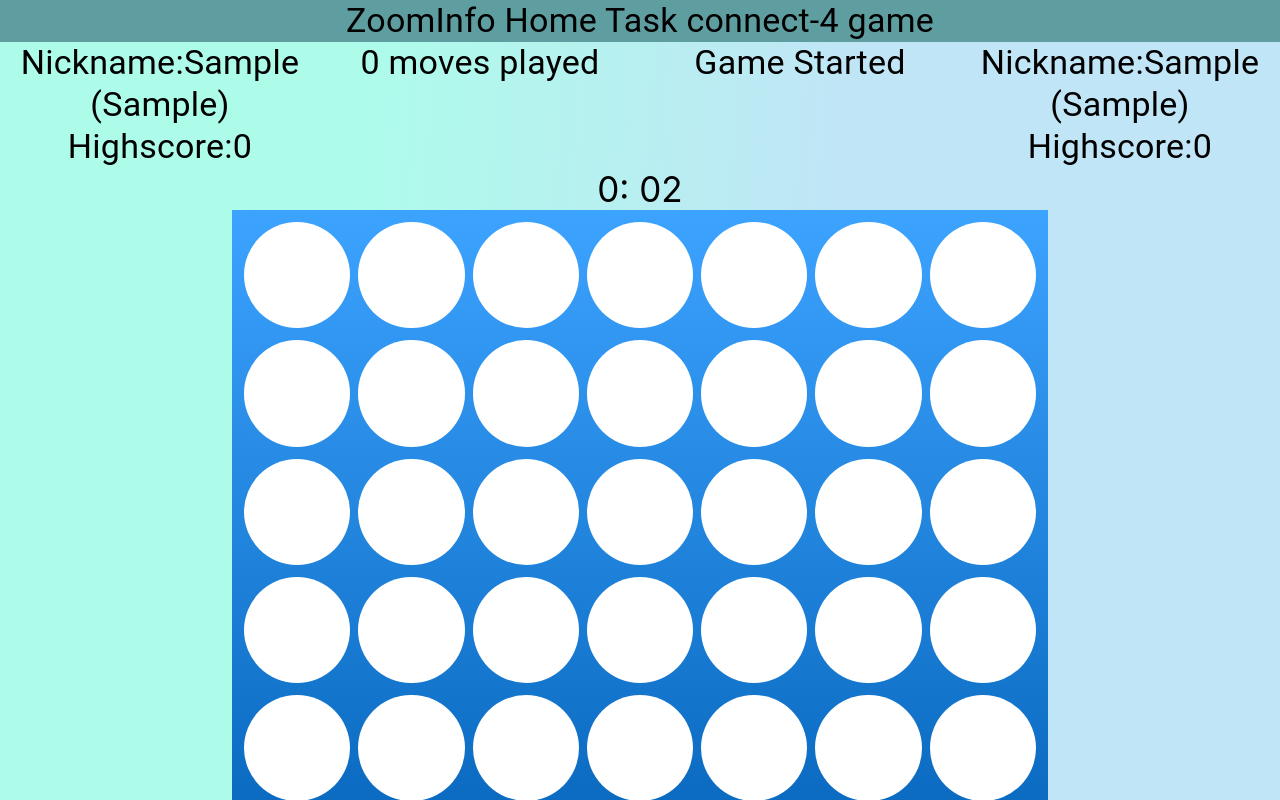
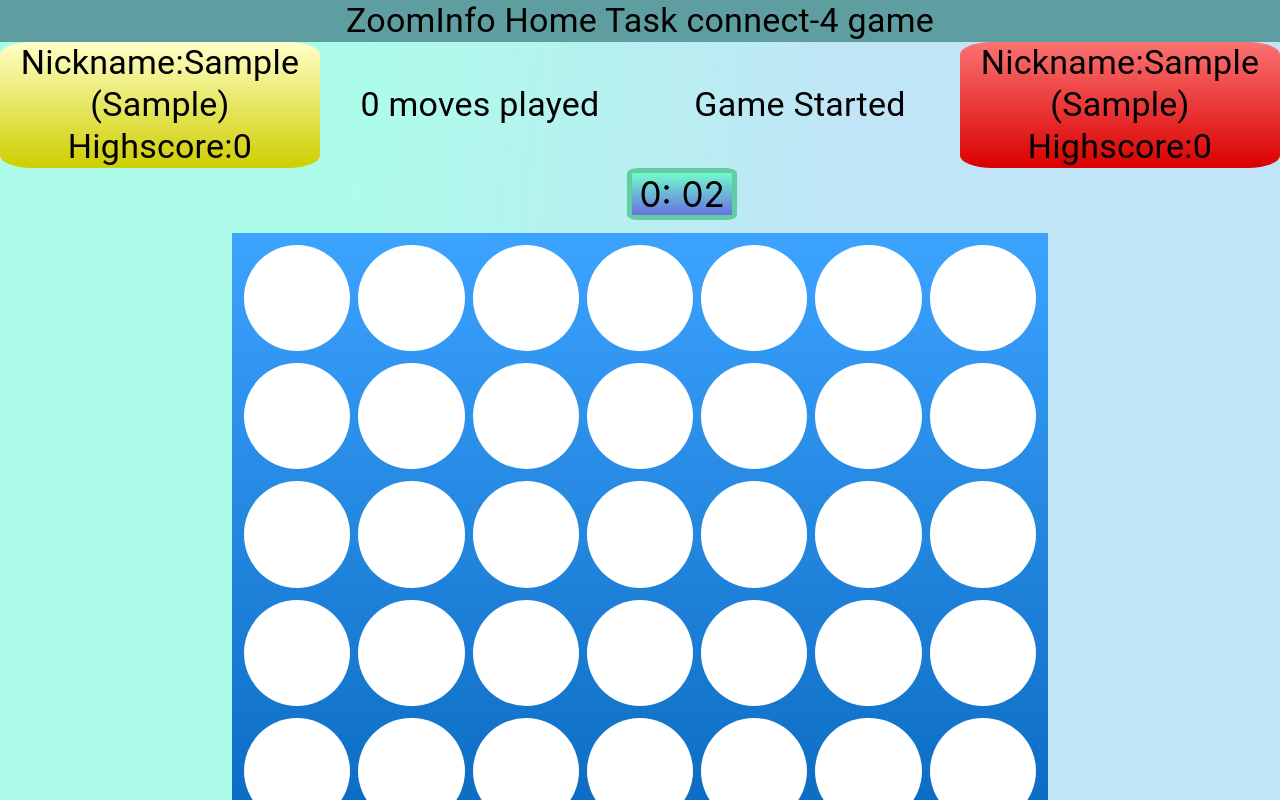
Before and after one commit to MichaelBabushkin/home_task_4_in, a React (Create React App) app: page / in a window 1280 px wide. Both pictures are taken after typing "Sample", "Sample", "Sample", "Sample" into the empty fields and a click on the button "LETS START". Shown: the top 800 px of the page. Built offline with nearby package versions, Linux system fonts and the light colour scheme.

Commit message:
some css fixes

```diff
--- a/package.json
+++ b/package.json
@@ -6,6 +6,7 @@
     "@emotion/react": "^11.8.2",
     "@emotion/styled": "^11.8.1",
     "@material-ui/core": "^4.12.3",
+    "@material-ui/icons": "^4.11.2",
     "@mui/material": "^5.5.2",
     "@mui/styled-engine": "^5.5.2",
     "@mui/system": "^5.5.2",
--- a/src/components/GameBoard.tsx
+++ b/src/components/GameBoard.tsx
@@ -4,6 +4,7 @@ import AlertDialog from './AlertDialog';
 import Leaderboard from './Leaderboard';
 import { Values } from './Types';
 import Timer from './Timer';
+import { ITimerState } from './Interfaces';
 
 
 type Board = BoardCell[];
@@ -26,7 +27,7 @@ enum BoardSize {
   Rows = 6
 }
 
-const WINNING_STRAKE: number = 4;
+const WINNING_SEQUENCE: number = 4;
 
 type GameData = {
   gameState: string,
@@ -45,6 +46,7 @@ interface gameStatusProps {
   newPlayersData: Values,
   updateGameStatus: (arg: GameData) => void,
 }
+
 
 
 
@@ -75,9 +77,9 @@ function togglePlayerTurn(player: BoardCell) {
 function getGameState(board: Board) {
   // Checks wins horizontally
   for (let r = 0; r < BoardSize.Rows; r++) {
-    for (let c = 0; c <= WINNING_STRAKE; c++) {
+    for (let c = 0; c <= WINNING_SEQUENCE; c++) {
       const index = r * BoardSize.Columns + c;
-      const boardSlice = board.slice(index, index + WINNING_STRAKE);
+      const boardSlice = board.slice(index, index + WINNING_SEQUENCE);
 
       const winningResult = checkWinningSlice(boardSlice);
       if (winningResult !== false) return winningResult;
@@ -159,12 +161,19 @@ const GameBoard: React.FC<gameStatusProps> = ({ updateGameStatus, newPlayersData
 
   const [gameState, setGameState] = useState<State>({
     board: intitializeBoard(),
-    playerTurn: BoardCell.PlayerOne,
+    playerTurn: (Math.floor(Math.random() * 2) + 1==2) ? BoardCell.PlayerTwo : BoardCell.PlayerOne,
     gameStatus: GameStatus.Ongoing,
     moves: 0,
   });
 
   const [showLeaderboard, setShowLeaderboard] = useState<Boolean>(false);
+  const [gameTime, setgameTime] = useState<ITimerState>({
+    time: 0,
+    seconds: 0,
+    minutes: 0,
+  });
+
+
 
   useEffect(() => {
     // if the game is over and the result is not a draw
@@ -175,15 +184,15 @@ const GameBoard: React.FC<gameStatusProps> = ({ updateGameStatus, newPlayersData
       var arrSize = Object.keys(prevLeaderboardArr).length + 1;
 
       let winnerMoves = gameState.moves % 2 == 0 ? Math.floor(gameState.moves / 2) : Math.floor(gameState.moves / 2) + 1
-      let winnerNickname = renderGameStatus(gameState.gameStatus, gameState.moves);
-      let time = new Date().toUTCString();
+      let winnerNickname = renderGameStatus(gameState.gameStatus, gameState.moves).replace("won", "");;
+      let time =  gameTime.minutes + ":" + (gameTime.seconds > 10 ? gameTime.seconds: "0"+ gameTime.seconds);
       let date = new Date().toUTCString();
 
-
+    // save the highscore in localstorage
       localStorage.setItem('leaderboard', JSON.stringify([...prevLeaderboardArr, { id: arrSize, moves: winnerMoves, nickname: winnerNickname, time, date }]))
     }
 
-  }, [gameState])
+  }, [gameTime])
 
 
   function updateAlertChoice(alertChoice: string): void {
@@ -279,7 +288,7 @@ const GameBoard: React.FC<gameStatusProps> = ({ updateGameStatus, newPlayersData
 
   return (
     <>
-      <Timer time={0}/>
+      <Timer time={0} stopTimer={gameState.gameStatus !== GameStatus.Ongoing} setgameTime={setgameTime}/>
       {showLeaderboard ? <Leaderboard /> : <div className="board">{renderCells()}</div>}
       {gameState.gameStatus !== GameStatus.Ongoing &&
         <AlertDialog data={resolveGameStatusLabel()} updateAlertChoice={updateAlertChoice} isShown={true} />
--- /dev/null
+++ b/src/components/Interfaces.tsx
@@ -0,0 +1,5 @@
+export interface ITimerState {
+    time: number,
+    seconds: number,
+    minutes: number,
+}
--- a/src/components/Leaderboard.tsx
+++ b/src/components/Leaderboard.tsx
@@ -1,16 +1,7 @@
 import React, {useState,useEffect} from "react";
-import Table from '@material-ui/core/Table';
-import TableBody from '@material-ui/core/TableBody';
-import TableCell from '@material-ui/core/TableCell';
-import TableContainer from '@material-ui/core/TableContainer';
-import TableHead from '@material-ui/core/TableHead';
-import TableRow from '@material-ui/core/TableRow';
-import Paper from '@material-ui/core/Paper';
 import { DataGrid, GridColDef } from '@mui/x-data-grid';
-
-
+import Button from '@material-ui/core/Button';
 import useStyles from "./Style";
-
 
 type RankRow = {
   id:number,
@@ -23,29 +14,33 @@ type RankRow = {
 
 
 const columns: GridColDef[] = [
-  {field: 'id', headerName: 'Rank', width: 90 },
+  {field: 'id',
+    headerName: 'Rank',
+    width:10,
+    flex: 1
+  },
   {
     field: 'nickname',
     headerName: 'Nickname',
     sortable: false,
-    width: 150,
+    flex: 1
   },
   {
     field: 'moves',
     headerName: 'Highscore(moves)',
-    width: 150,
+    flex: 1
   },
   {
     field: 'time',
     headerName: 'Time',
     sortable: false,
-    width: 110,
+    flex: 1
   },
   {
     field: 'date',
     headerName: 'Date',
     sortable: false,
-    width: 160,
+    flex: 1
   },
 ];
 
@@ -63,53 +58,23 @@ function Leaderboard(){
   }])
 
   useEffect(() => {
-
     let prevLeaderboard = localStorage.getItem('leaderboard') || '';
-    console.log(prevLeaderboard);
-
     let prevLeaderboardArr = prevLeaderboard ? JSON.parse(prevLeaderboard) : [];
-
     setHighscoreData(prevLeaderboardArr)
   }, [])
 
 
     return (
-    //   <TableContainer component={Paper}>
-    //   <Table className={classes.leaderboardTable} aria-label="simple table">
-    //     <TableHead>
-    //       <TableRow>
-    //         <TableCell >Rank</TableCell>
-    //         <TableCell align="right">Nickname</TableCell>
-    //         <TableCell align="right">Highscore(moves)</TableCell>
-    //         <TableCell align="right">Time</TableCell>
-    //         <TableCell align="right">Date</TableCell>
-    //       </TableRow>
-    //     </TableHead>
-    //     <TableBody>
-    //       {highscoreData.map((row,index) => (
-    //         <TableRow key={index+1}>
-    //           <TableCell component="th" scope="row">
-    //             {index+1}
-    //           </TableCell>
-    //           <TableCell align="right">{row.nickname}</TableCell>
-    //           <TableCell align="right">{row.moves}</TableCell>
-    //           <TableCell align="right">{row.time}</TableCell>
-    //           <TableCell align="right">{row.date}</TableCell>
-    //         </TableRow>
-    //       ))}
-    //     </TableBody>
-    //   </Table>
-    // </TableContainer>
-    <div style={{ height: 400, width: '100%' }}>
+      <div style={{ height: 400, width: '80%' }}>
         <DataGrid
           getRowId={(row) => row.id}
           rows={highscoreData}
           columns={columns}
           pageSize={5}
           rowsPerPageOptions={[5]}
-        // checkboxSelection
           disableSelectionOnClick
         />
+        <Button variant="contained" color="primary" className = {classes.newGameBtn}> Start New Game</Button>
       </div>
 
       );
--- a/src/components/PlayerData.tsx
+++ b/src/components/PlayerData.tsx
@@ -1,10 +1,8 @@
 import React, {useState} from "react";
-import {Typography,Paper,Button} from "@material-ui/core";
-
-import FormTextField from "./FormTextField";
+import {Typography} from "@material-ui/core";
 import useStyles from "./Style";
 import { Values } from "./Types";
-
+import BrightnessAutoIcon from '@material-ui/icons/BrightnessAuto';
 
 interface playerDataProps {
     newPlayersData: Values
@@ -13,25 +11,21 @@ interface playerDataProps {
   }
 
 const PlayerData: React.FC<playerDataProps> = ({newPlayersData,gameStatus,gameMoves}) =>{
-
     const classes = useStyles();
-
-console.log(newPlayersData);
-
 
     return (
         <div className={classes.playerDataSection}>
-        <div className={classes.playerData}>
+            <div className={classes.playerData1}>
                 <Typography variant={"h4"} className={classes.playerName}>Nickname:{newPlayersData.nickname1} ({newPlayersData.age1}) </Typography>
                 <Typography variant={"h4"} className={classes.playerName}>Highscore:0</Typography>
             </div>
-        <div className={classes.playerData}>
-            <Typography variant={"h4"} className={classes.playerName}>{gameMoves} moves played </Typography>
+            <div className={classes.gameMoves}>
+                <Typography variant={"h4"} className={classes.playerName}>{gameMoves % 2 == 0 ? Math.floor(gameMoves / 2) : Math.floor(gameMoves / 2) + 1} moves played </Typography>
             </div>
-        <div className={classes.playerData}>
-            <Typography variant={"h4"} className={classes.playerName}>{gameStatus} </Typography>
+            <div className={classes.gameStatus}>
+                <Typography variant={"h4"} className={classes.playerName}>{gameStatus.includes("won")?<BrightnessAutoIcon/>: ''} {gameStatus} </Typography>
             </div>
-        <div className={classes.playerData}>
+            <div className={classes.playerData2}>
                 <Typography variant={"h4"} className={classes.playerName}>Nickname:{newPlayersData.nickname2} ({newPlayersData.age2}) </Typography>
                 <Typography variant={"h4"} className={classes.playerName}>Highscore:0</Typography>
             </div>
--- a/src/components/Style.tsx
+++ b/src/components/Style.tsx
@@ -47,9 +47,27 @@ const useStyles = makeStyles(() => createStyles({
     playerName:{
 
     },
-    playerData:{
+    playerData1:{
         width : "25%",
-        textAlign : "center"
+        textAlign : "center",
+        backgroundImage: "linear-gradient(#ffffc9, #cece00)",
+        borderRadius: "10%"
+    },
+    gameMoves:{
+        width : "25%",
+        textAlign : "center",
+        alignSelf:"center",
+    },
+    gameStatus:{
+        width : "25%",
+        textAlign : "center",
+        alignSelf:"center",
+    },
+    playerData2:{
+        width : "25%",
+        textAlign : "center",
+        backgroundImage: "linear-gradient(#fb7272, #da0000)",
+        borderRadius: "10%"
     },
     playerDataSection:{
         display: "flex",
@@ -62,10 +80,35 @@ const useStyles = makeStyles(() => createStyles({
         display: "flex",
         flexDirection: "row",
     },
+    timerWrapper:{
+        width: "100%",
+    },
     timer:{
         textAlign: "center",
         fontSize:"35px",
-    }
+        width: "100px",
+        marginLeft: "49%",
+        marginBottom: "1%",
+        border:"#62cda3  5px solid",
+        borderRadius: "10%",
+        backgroundImage: "linear-gradient(#72fbcc, #6871e2)",
+    },
+    newGameBtn:{
+        marginTop: "50px",
+        marginLeft: "50%",
+        color: "black",
+        backgroundColor: "#3170c7",
+    },
+    root: {
+        "& .MuiDataGrid-renderingZone": {
+          "& .MuiDataGrid-row": {
+            "&:nth-child(2n)": {
+              backgroundColor: "rgba(235, 235, 235, .7)"
+            }
+          }
+        }
+      }
+
 }))
 
 export default useStyles;
--- a/src/components/Timer.tsx
+++ b/src/components/Timer.tsx
@@ -1,31 +1,34 @@
 import React, { useState, useEffect } from 'react';
+import { ITimerState } from './Interfaces';
 import useStyles from "./Style";
 
-interface TimerState {
-    time: number,
-    seconds: number,
-    minutes: number,
-}
 
 
 interface TimerProps {
     time: number,
+    stopTimer: boolean,
+    setgameTime:(arg: ITimerState) => void,
+
 }
 
 
-const Timer: React.FC<TimerProps> = ({ time }) => {
+const Timer: React.FC<TimerProps> = ({ time ,stopTimer,setgameTime}) => {
     const classes = useStyles();
-    const [timer, setTimer] = useState<TimerState>({
+    const [timer, setTimer] = useState<ITimerState>({
         time,
         minutes: Math.floor((time + 1) / 60),
         seconds: time - Math.floor((time + 1) / 60) * 60 + 1,
     });
 
     useEffect(() => {
+        if (stopTimer) {
+            setgameTime(timer);
+
+            return;
+        }
         setTimeout(() => {
-            // if (timer.time === 0) {
-            //     return;
-            // }
+
+
             setTimer({
                 time: timer.time + 1,
                 minutes: Math.floor((timer.time + 1) / 60),
@@ -38,9 +41,11 @@ const Timer: React.FC<TimerProps> = ({ time }) => {
 
 
     return (
-        <div className={classes.timer}>
-            {`${timer.minutes}: ${timer.seconds < 10 ? `0${timer.seconds}` : timer.seconds }`}
-        </div>
+        <div className={classes.timerWrapper}>
+            <div className={classes.timer}>
+                {`${timer.minutes}: ${timer.seconds < 10 ? `0${timer.seconds}` : timer.seconds }`}
+            </div>
+         </div>
     );
 };
 
```
Also changed, not shown: src/components/AlertDialog.tsx (+6 -2 lines), src/components/Types.tsx (line endings or trailing spaces), 2 other files (tests, documents, lock files or other folders). Lines whose indentation alone changed are shown as unchanged.
